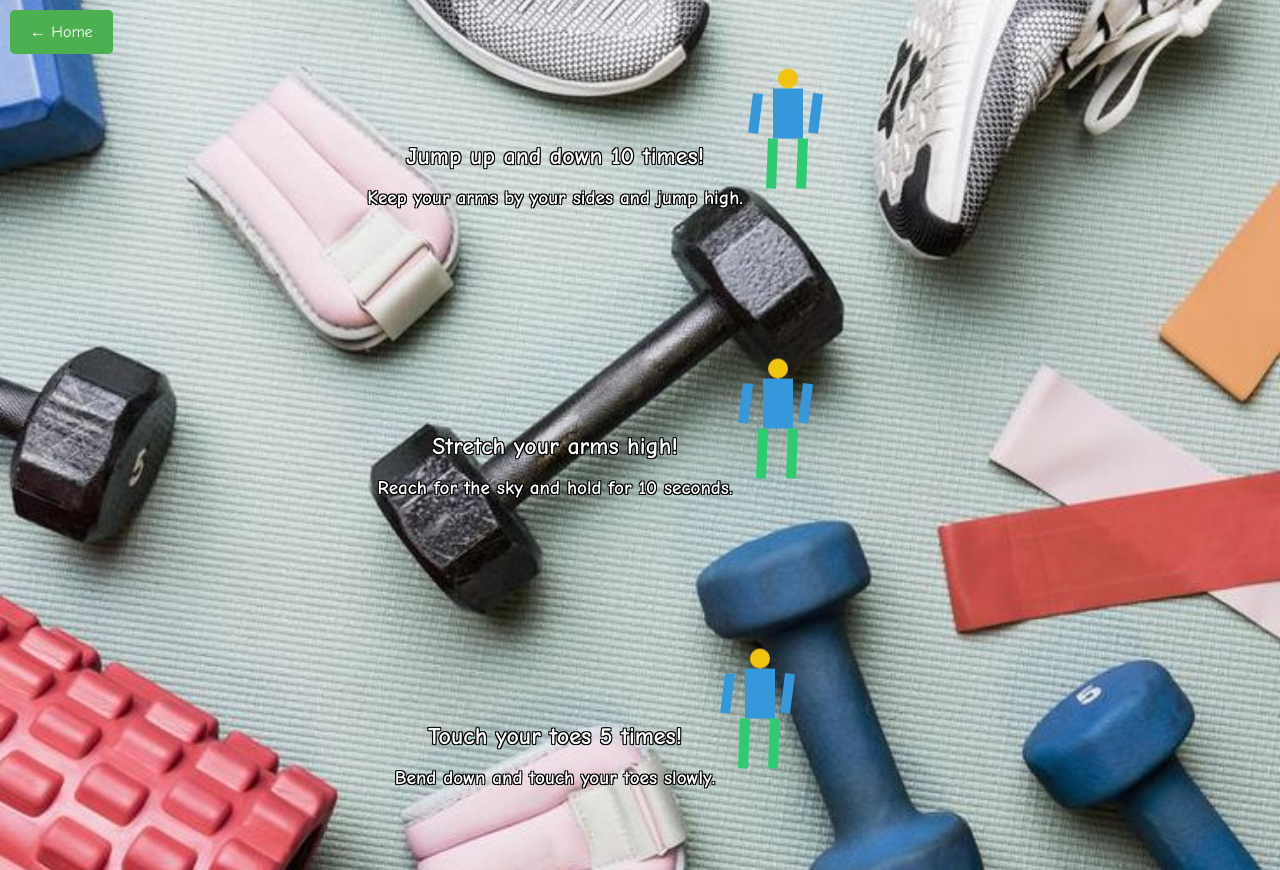
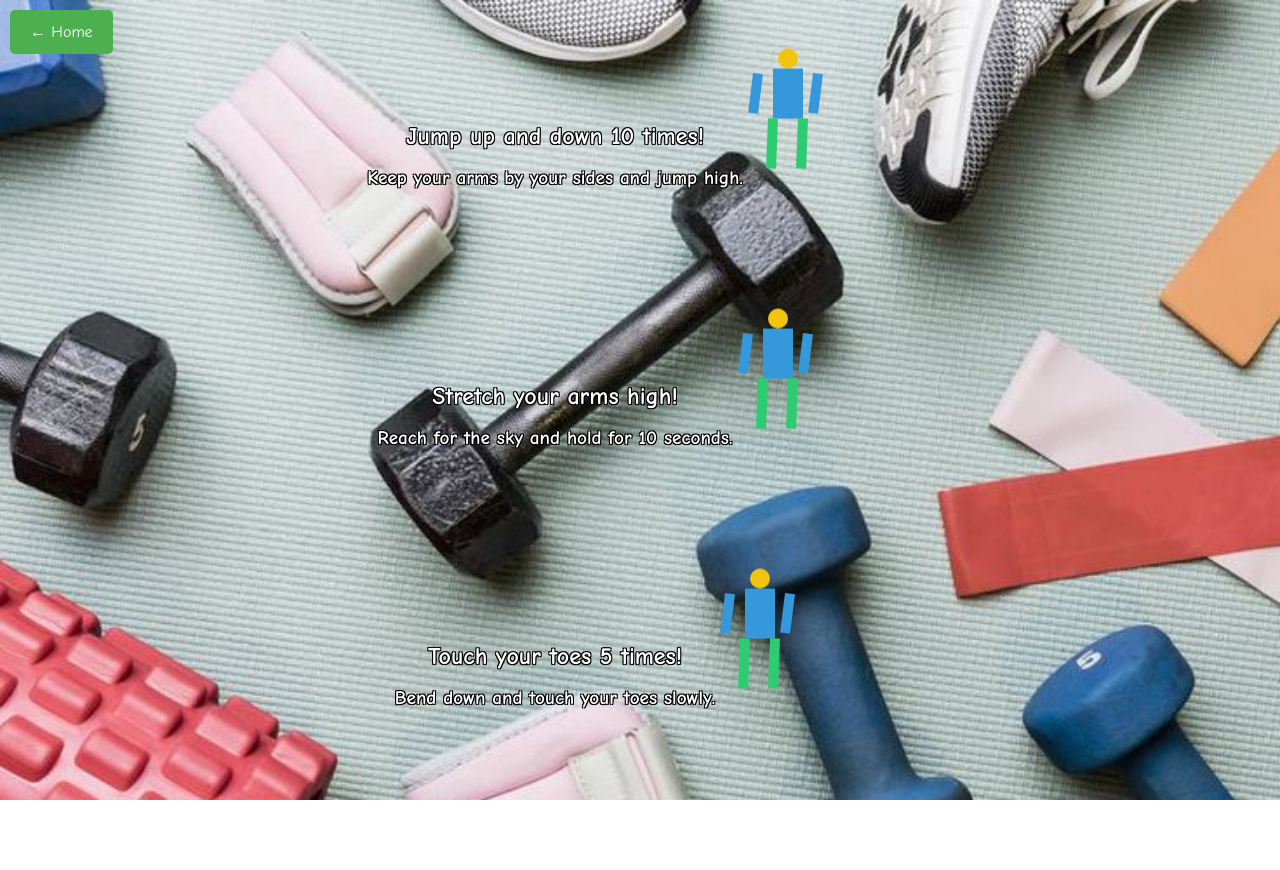
Before and after one commit to eslam-khaled/Kids-Exercise, a plain HTML site: page index.html in a window 1280 px wide. Both pictures are taken after a click on the button "Beginner". After the commit the page ends 800 px from the top, so only its background shows below. Drawn offline with nearby package versions, Linux system fonts and the light colour scheme.

Commit message:
adjust image background

```diff
--- a/index.html
+++ b/index.html
@@ -21,6 +21,23 @@
             padding: 0;
         }
 
+        html, body {
+    height: 100%;
+    margin: 0;
+    padding: 0;
+    overflow-x: hidden; /* Prevent horizontal scroll */
+}
+
+/* Make sure the main content area fills the entire height */
+#mainContent {
+    display: flex;
+    flex-direction: column;
+    justify-content: center;
+    align-items: center;
+    min-height: 100vh; /* 100% of the viewport height */
+    padding: 0 20px; /* Add some padding to avoid touching edges */
+}
+
 
         .home-section {
             text-align: center;
@@ -41,7 +58,7 @@
             /* Center-align each exercise container */
             text-align: center;
             /* Ensure all text stays centered */
-            margin-top: 50px;
+            margin-top: 20px;
             /* Add spacing from the top */
         }
 
@@ -367,6 +384,7 @@
             color: white;
             text-shadow: -1px -1px 0 black, 1px -1px 0 black, -1px 1px 0 black, 1px 1px 0 black;
             /* Add black outline */
+
         }
     </style>
 </head>
@@ -446,16 +464,19 @@
 function goHome() {
     document.getElementById('mainContent').innerHTML = `
         <div class="home-section">
-                    <h1 style="color: rgb(92, 94, 255)" class="display-4">Al Rowad Al Andalus School </h1>
-                    <h1 style="color: rgb(92, 94, 255)" class="display-4"> Ataa Educational Company </h1>
-                    <h1 style="color: rgb(92, 94, 255)" class="display-4">ELO Primary Section</h1>
-                    <h3 class="outlined-text">Select an exercise program:</h3>
+            <h1 class="school-title">Al Rowad Al Andalus School</h1>
+            <h1 class="school-title">Ataa Educational Company</h1>
+            <h1 class="school-title">ELO Primary Section</h1>
+            <p>Select an exercise program:</p>
+            <div class="button-container">
                 <button class="circular-btn beginner-btn" onclick="loadExercises('beginner')">Beginner</button>
                 <button class="circular-btn advanced-btn" onclick="loadExercises('advanced')">Advanced</button>
                 <button class="circular-btn heros-btn" onclick="loadExercises('heros')">Heros</button>
             </div>
+        </div>
     `;
 }
+
     </script>
 </body>
 
```
Lines whose indentation alone changed are shown as unchanged.
